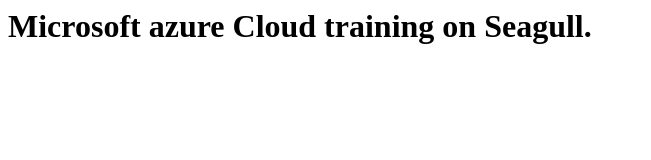
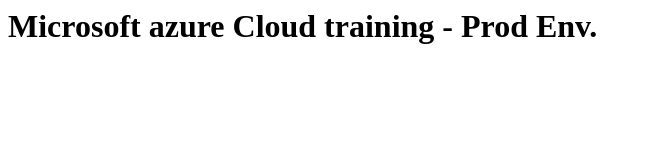
Before and after one commit to lamrinmay/CloudTrainingPR, a plain HTML site: page index.html in a window 1280 px wide. Shown: the whole page, without its empty margins (0-651 px from the left). Drawn offline with Linux system fonts and the light colour scheme.

Commit message:
Update index.html

```diff
--- a/index.html
+++ b/index.html
@@ -2,7 +2,7 @@
 <body>
 
 <h1>
-Microsoft azure Cloud training on Seagull.
+Microsoft azure Cloud training - Prod Env.
 </h1>
 
 </body>
```
